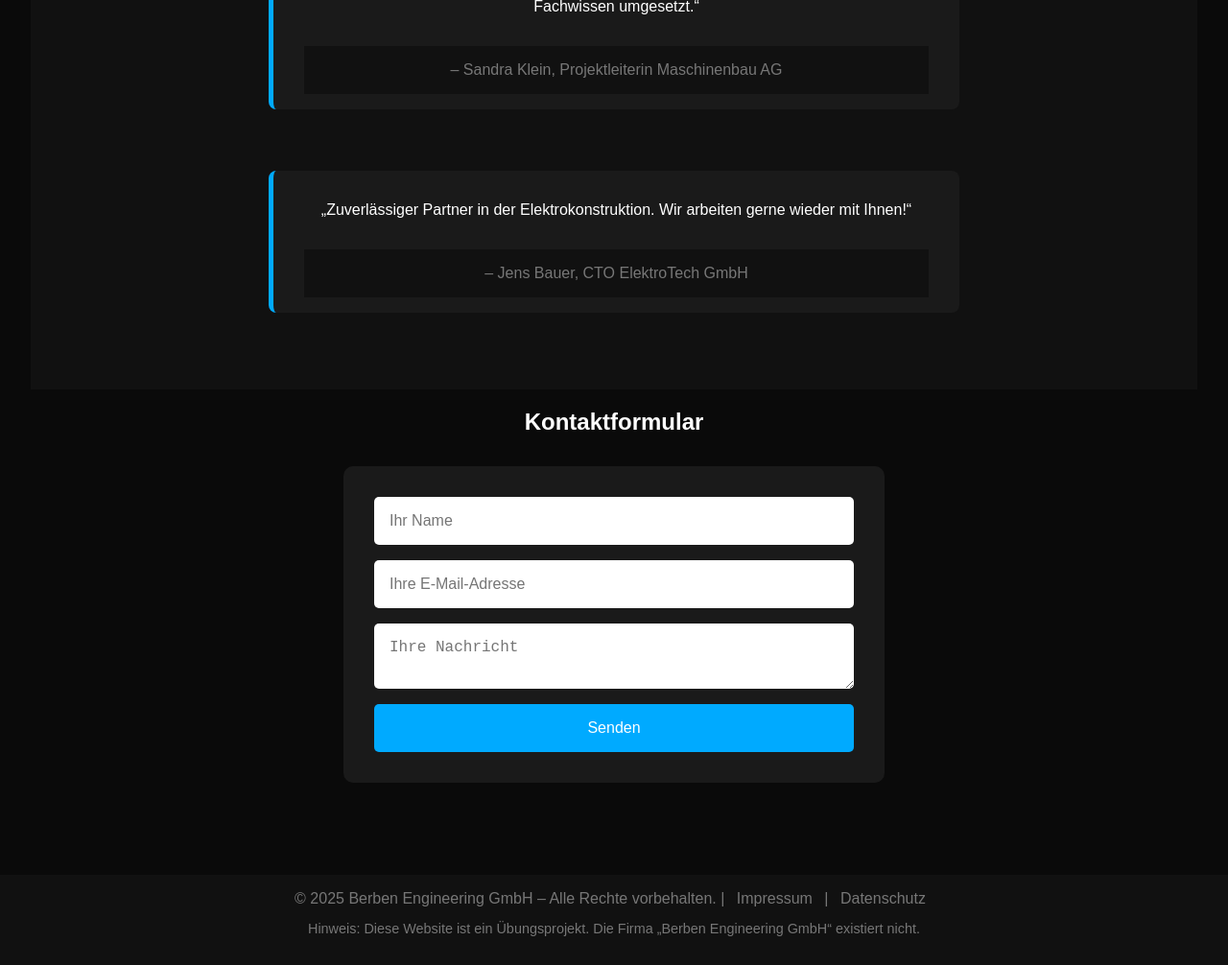
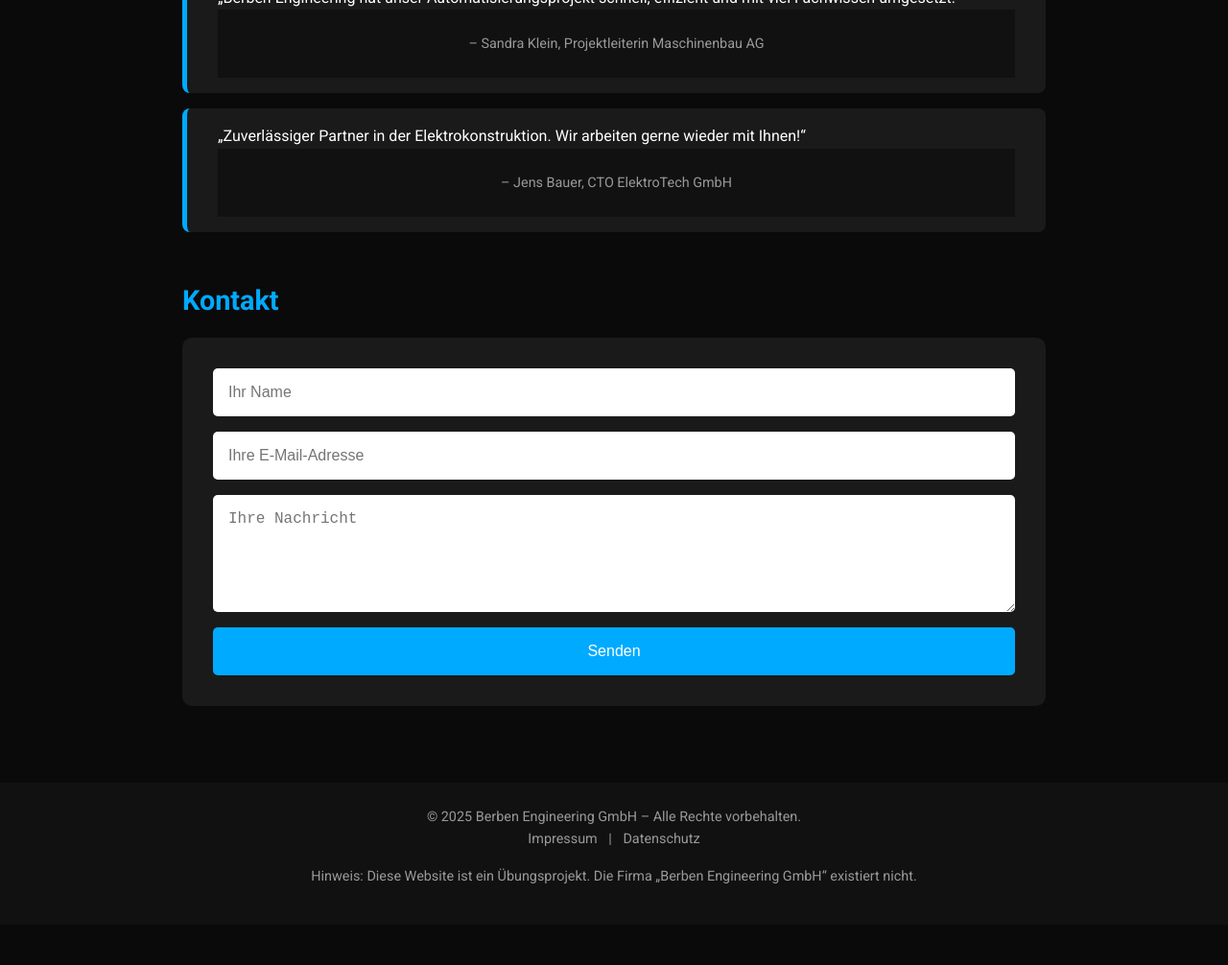
Before and after one commit to Berben93/meine-website, a plain HTML site: page index.html in a window 1280 px wide. Shown: the part 836-1842 px from the top of the page at 96% size. After the commit the page ends 1800 px from the top, so only its background shows below. Drawn offline with Linux system fonts and the light colour scheme.

Commit message:
Add files via upload

```diff
--- a/index.html
+++ b/index.html
@@ -5,81 +5,115 @@
   <meta charset="UTF-8">
   <meta name="viewport" content="width=device-width, initial-scale=1.0">
   <title>Berben Engineering GmbH</title>
+  <link href="https://fonts.googleapis.com/css2?family=Roboto:wght@400;700&display=swap" rel="stylesheet">
   <style>
     body {
       margin: 0;
-            font-family: Arial, sans-serif;
+      font-family: 'Roboto', sans-serif;
       background-color: #0a0a0a;
       color: #ffffff;
+      line-height: 1.6;
+    }
+    header {
+      background: linear-gradient(to right, #001f3f, #003f6b);
+      padding: 3rem 1rem;
       text-align: center;
     }
-        header {
-            padding: 2rem;
-            background-color: #000000;
+    header img {
+      max-width: 200px;
+    }
+    header h1 {
+      margin-top: 1rem;
+      font-size: 2.5rem;
+      color: #00c3ff;
     }
     nav {
       background-color: #111;
+      display: flex;
+      flex-wrap: wrap;
+      justify-content: center;
+      gap: 1rem;
       padding: 1rem;
     }
     nav a {
       color: #00aaff;
-            margin: 0 1rem;
       text-decoration: none;
       font-weight: bold;
+      padding: 0.5rem 1rem;
+      border-radius: 5px;
     }
     nav a:hover {
-            text-decoration: underline;
-        }
-        img {
-            max-width: 300px;
-            height: auto;
-        }
-        h1 {
-            margin-top: 1rem;
-            font-size: 2.5rem;
-            color: #00aaff;
+      background-color: #222;
     }
     main {
+      padding: 2rem 1rem;
+      max-width: 900px;
+      margin: auto;
+    }
+    section {
+      margin-bottom: 3rem;
+    }
+    h2 {
+      color: #00aaff;
+      font-size: 1.8rem;
+      margin-bottom: 1rem;
+    }
+    .form-container {
+      background-color: #1a1a1a;
       padding: 2rem;
+      border-radius: 10px;
     }
     form {
       display: flex;
       flex-direction: column;
       gap: 1rem;
-            max-width: 500px;
-            margin: 2rem auto;
-            background-color: #1a1a1a;
-            padding: 2rem;
-            border-radius: 10px;
     }
     input, textarea {
       padding: 1rem;
-            font-size: 1rem;
       border: none;
       border-radius: 5px;
+      font-size: 1rem;
     }
     button {
-            padding: 1rem;
       background-color: #00aaff;
       color: white;
+      padding: 1rem;
       border: none;
       font-size: 1rem;
+      border-radius: 5px;
       cursor: pointer;
-            border-radius: 5px;
     }
     footer {
       background-color: #111;
-            padding: 1rem;
-            color: #777;
-            margin-top: 2rem;
+      padding: 1.5rem 1rem;
+      text-align: center;
+      font-size: 0.9rem;
+      color: #999;
     }
     footer a {
-            color: #777;
+      color: #999;
+      text-decoration: none;
       margin: 0 0.5rem;
-            text-decoration: none;
     }
     footer a:hover {
       text-decoration: underline;
+    }
+    blockquote {
+      background-color: #1a1a1a;
+      padding: 1rem 2rem;
+      border-left: 5px solid #00aaff;
+      border-radius: 8px;
+      margin: 1rem 0;
+    }
+
+    @media (max-width: 600px) {
+      header h1 {
+        font-size: 2rem;
+      }
+      nav {
+        flex-direction: column;
+        align-items: center;
+      }
     }
   </style>
 </head>
@@ -100,42 +134,41 @@
 
   <main>
     <section>
-            <p>Wir sind spezialisiert auf Engineering-Dienstleistungen in den Bereichen Maschinenbau, Elektrotechnik und Automatisierung.</p>
-            <p>Kontaktieren Sie uns für maßgeschneiderte technische Lösungen.</p>
+      <h2>Über uns</h2>
+      <p>Wir sind spezialisiert auf Engineering-Dienstleistungen in den Bereichen Maschinenbau, Elektrotechnik und Automatisierung. Kontaktieren Sie uns für maßgeschneiderte technische Lösungen.</p>
     </section>
 
-<!-- Hier Testimonials einfügen -->
-
-<section id="testimonials" style="background-color: #111; padding: 2rem; color: white;">
-  <h2 style="color: #00aaff;">Kundenmeinungen</h2>
-  <div style="max-width: 800px; margin: 2rem auto; display: flex; flex-direction: column; gap: 2rem;">
-      <blockquote style="background-color: #1a1a1a; padding: 1rem 2rem; border-left: 5px solid #00aaff; border-radius: 8px;">
-          <p>„Berben Engineering hat unser Automatisierungsprojekt schnell, effizient und mit viel Fachwissen umgesetzt.“</p>
+    <section id="testimonials">
+      <h2>Kundenmeinungen</h2>
+      <blockquote>
+        „Berben Engineering hat unser Automatisierungsprojekt schnell, effizient und mit viel Fachwissen umgesetzt.“
         <footer>– Sandra Klein, Projektleiterin Maschinenbau AG</footer>
       </blockquote>
-      <blockquote style="background-color: #1a1a1a; padding: 1rem 2rem; border-left: 5px solid #00aaff; border-radius: 8px;">
-          <p>„Zuverlässiger Partner in der Elektrokonstruktion. Wir arbeiten gerne wieder mit Ihnen!“</p>
+      <blockquote>
+        „Zuverlässiger Partner in der Elektrokonstruktion. Wir arbeiten gerne wieder mit Ihnen!“
         <footer>– Jens Bauer, CTO ElektroTech GmbH</footer>
       </blockquote>
-      </div>
     </section>
 
     <section id="kontakt">
-            <h2>Kontaktformular</h2>
+      <h2>Kontakt</h2>
+      <div class="form-container">
         <form action="https://formspree.io/f/yourID" method="POST">
           <input type="text" name="name" placeholder="Ihr Name" required>
           <input type="email" name="email" placeholder="Ihre E-Mail-Adresse" required>
-                <textarea name="message" placeholder="Ihre Nachricht" required></textarea>
+          <textarea name="message" rows="5" placeholder="Ihre Nachricht" required></textarea>
           <button type="submit">Senden</button>
         </form>
+      </div>
     </section>
   </main>
 
   <footer>
-        &copy; 2025 Berben Engineering GmbH – Alle Rechte vorbehalten. |
+    &copy; 2025 Berben Engineering GmbH – Alle Rechte vorbehalten.
+    <br>
     <a href="impressum.html">Impressum</a> |
     <a href="datenschutz.html">Datenschutz</a>
-        <p style="font-size: 0.9rem; color: #777;">
+    <p style="margin-top: 1rem;">
       Hinweis: Diese Website ist ein Übungsprojekt. Die Firma „Berben Engineering GmbH“ existiert nicht.
     </p>
   </footer>
```
Lines whose indentation alone changed are shown as unchanged.
